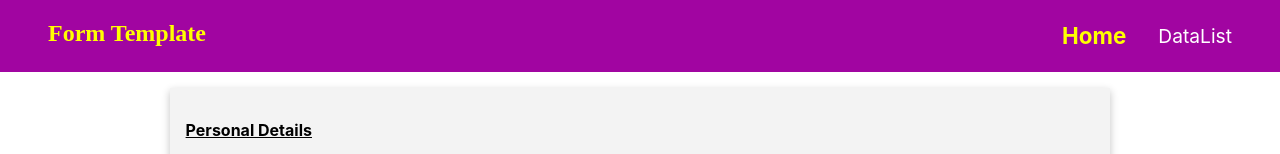
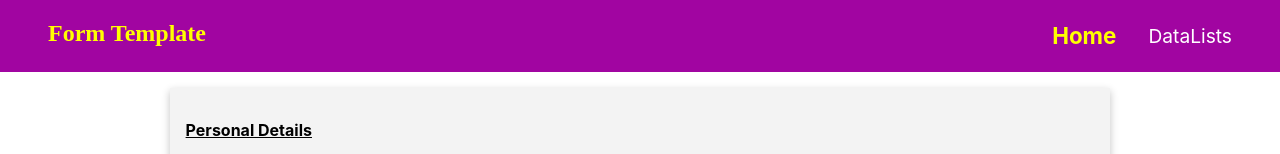
Before and after one commit to arnabdasrishi/react-form-template, a React (Create React App) app: page / in a window 1280 px wide. Shown: the top 154 px of the page. Built offline with nearby package versions, Linux system fonts and the light colour scheme; the HTML template or start-up script is replaced by a standard one.

Commit message:
updates 2

```diff
--- a/src/components/Navbar.jsx
+++ b/src/components/Navbar.jsx
@@ -11,7 +11,7 @@ const Navbar = () => {
           <p>Home</p>
         </NavLink>
         <NavLink to="/datalist">
-          <p>DataList</p>
+          <p>DataLists</p>
         </NavLink>
       </div>
     </div>
```
